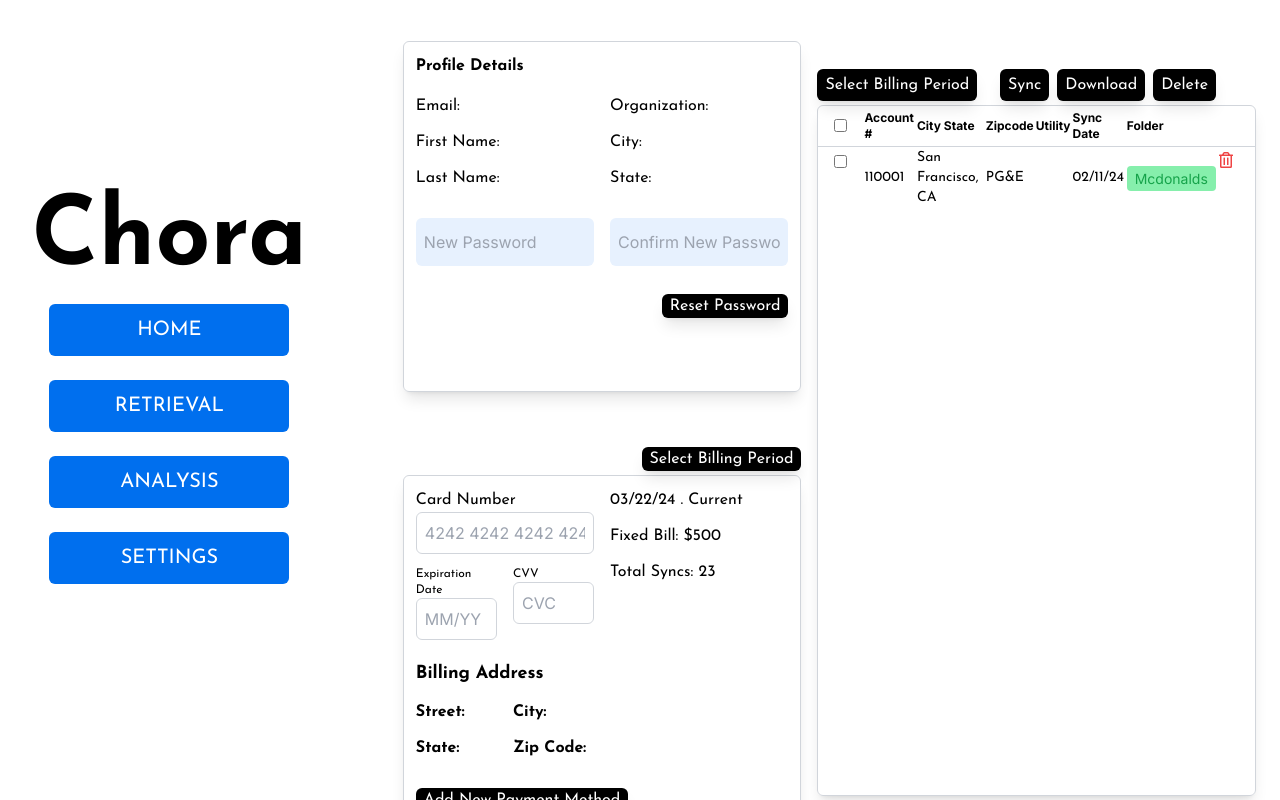
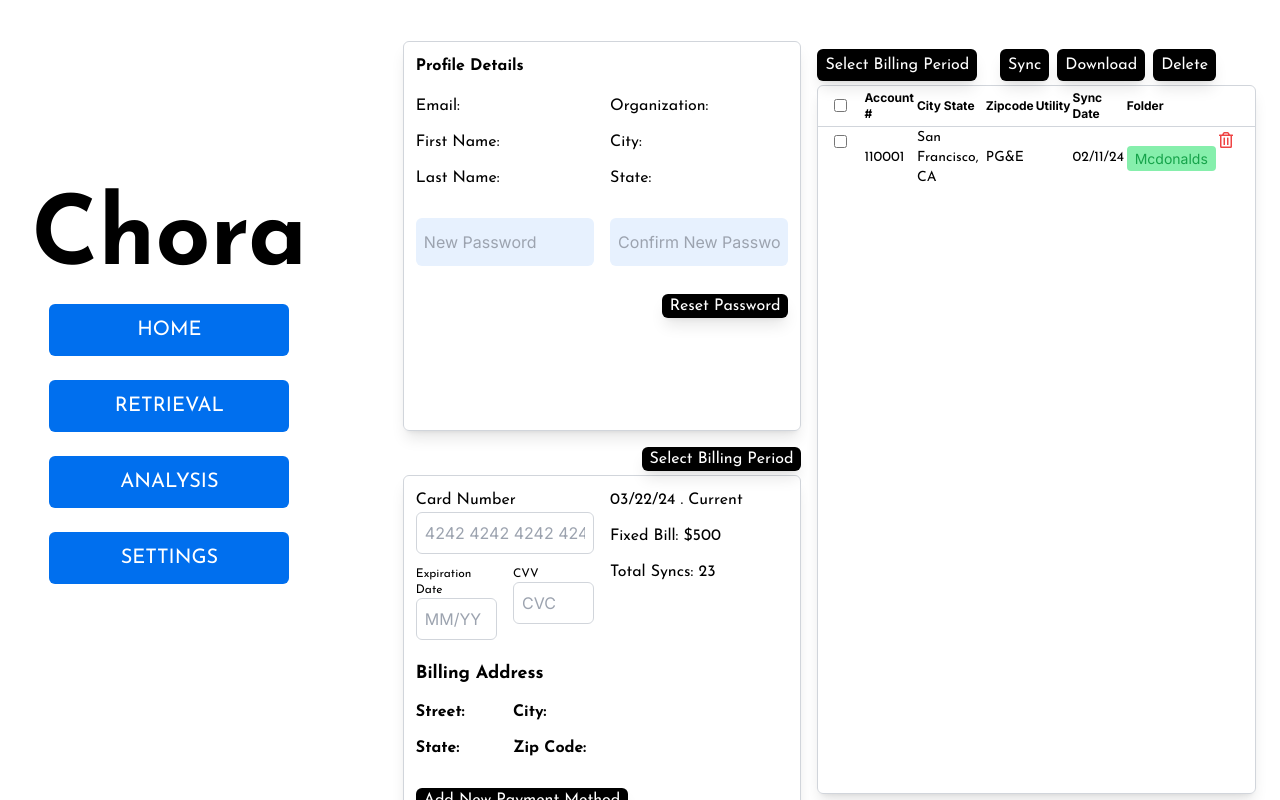
Before and after one commit to Meedux/GTM-Requirement, a Next.js app: page /settings in a window 1280 px wide. Built offline with nearby package versions, Linux system fonts and the light colour scheme.

Commit message:
Consistent Spacing

```diff
--- a/app/home/page.tsx
+++ b/app/home/page.tsx
@@ -7,7 +7,7 @@ const page = () => {
   return (
     <>
       <div className="w-full h-screen overflow-scroll px-[5%]">
-        <div className="h-full py-[5%] grid grid-cols-1 lg:grid-cols-2 gap-4">
+        <div className="h-full py-[5%] grid grid-cols-1 lg:grid-cols-2 gap-0 lg:gap-4">
           <div className="h-full grid grid-rows-2 gap-4 mb-7">
             {/* Account Information */}
             <AccountData />
--- a/app/retrieval/page.tsx
+++ b/app/retrieval/page.tsx
@@ -8,7 +8,7 @@ const page = () => {
   return (
     <>
       <div className="w-full h-screen overflow-scroll px-[5%]">
-        <div className="h-full py-[5%] grid grid-cols-1 lg:grid-cols-2 gap-4">
+        <div className="h-full py-[5%] grid grid-cols-1 lg:grid-cols-2 gap-0 lg:gap-4">
           <div className="h-full grid grid-rows-2 gap-4">
             {/* Account Information */}
             <AccountData />
--- a/app/settings/page.tsx
+++ b/app/settings/page.tsx
@@ -7,7 +7,7 @@ const page = () => {
   return (
     <>
       <div className="w-full h-screen overflow-scroll px-[5%]">
-        <div className="h-full py-[5%] grid grid-cols-1 lg:grid-cols-2 gap-4">
+        <div className="h-full py-[5%] grid grid-cols-1 lg:grid-cols-2 gap-0 lg:gap-4">
           <div className="h-full grid grid-rows-2 gap-4">
             {/* Account Information */}
             <ProfileDetails />
--- a/components/Accounts.tsx
+++ b/components/Accounts.tsx
@@ -9,7 +9,7 @@ const Accounts = () => {
   const url = usePathname();
   console.log(url)
   return (
-    <div className="mt-7">
+    <div className="mt-7 md:mt-2">
       <div className="flex flex-col md:flex-row justify-between items-center">
         <div className="mb-2 md:mb-0">
           {
--- a/components/ProfileDetails.tsx
+++ b/components/ProfileDetails.tsx
@@ -1,9 +1,8 @@
-import React from 'react'
+import React from "react";
 
 const ProfileDetails = () => {
   return (
-    <div className="">
-      <div className="border border-gray-300 rounded-md shadow-lg card h-[90%] p-3 w-full ">
+    <div className="border border-gray-300 rounded-md shadow-lg card h-[100%] p-3 w-full ">
       <div className="flex justify-between mb-4">
         <span className="font-bold text-black font-joseph-sans">
           Profile Details
@@ -11,15 +10,9 @@ const ProfileDetails = () => {
       </div>
       <div className="grid grid-cols-2 gap-4 mb-4">
         <div className="flex flex-col">
-            <span className="text-black font-joseph-sans mb-3">
-              Email:{" "}
-            </span>
-            <span className="text-black font-joseph-sans mb-3">
-              First Name:{" "}
-            </span>
-            <span className="text-black font-joseph-sans mb-7">
-              Last Name:{" "}
-            </span>
+          <span className="text-black font-joseph-sans mb-3">Email: </span>
+          <span className="text-black font-joseph-sans mb-3">First Name: </span>
+          <span className="text-black font-joseph-sans mb-7">Last Name: </span>
 
           <input
             type="password"
@@ -31,12 +24,8 @@ const ProfileDetails = () => {
           <span className="text-black font-joseph-sans mb-3">
             Organization:{" "}
           </span>
-            <span className="text-black font-joseph-sans mb-3">
-              City:{" "}
-            </span>
-            <span className="text-black font-joseph-sans mb-7">
-              State:{" "}
-            </span>
+          <span className="text-black font-joseph-sans mb-3">City: </span>
+          <span className="text-black font-joseph-sans mb-7">State: </span>
 
           <input
             type="password"
@@ -52,8 +41,7 @@ const ProfileDetails = () => {
         </button>
       </div>
     </div>
-    </div>
-  )
-}
+  );
+};
 
-export default ProfileDetails
+export default ProfileDetails;
```
Lines whose indentation alone changed are shown as unchanged.
